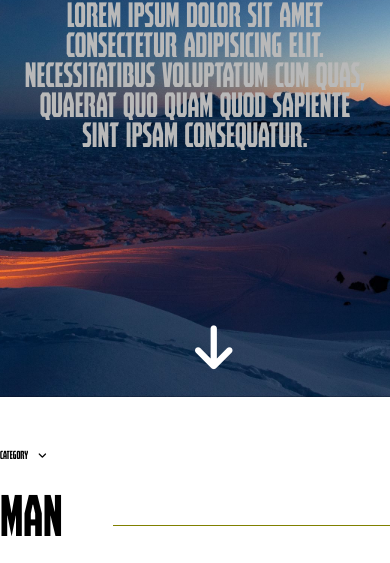
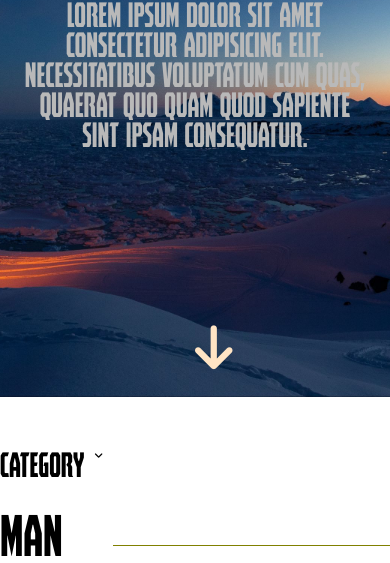
Before and after one commit to DEGENERALLISSIMUS/WEB-PROGRAMMING.-SITE-PURE-HTML-CSS, a plain HTML site: page index.html in a window 390 px wide. Shown: the part 503-1066 px from the top of the page. Drawn offline with Linux system fonts and the light colour scheme.

Commit message:
navigation-btn

```diff
--- a/css/main.css
+++ b/css/main.css
@@ -186,6 +186,7 @@ h3 {
   font-size: 50px;
   position: absolute;
   bottom: 5%;
+  color: bisque;
 }
 .main-header-img img {
   width: 100%;
@@ -640,6 +641,7 @@ footer {
   }
   .bar-filter a p {
     margin-right: 10px;
+    font-size: 30px;
   }
   .navigation-panel {
     max-width: 576px;
--- a/index.html
+++ b/index.html
@@ -48,13 +48,15 @@
           </div>
 
           <div class="arrow-down-on-img-header">
-            <i class="fa-solid fa-arrow-down arrow-down"></i>
+            <a href="#content-site" class="arrow-down">
+              <i class="fa-solid fa-arrow-down arrow-down"></i
+            ></a>
           </div>
         </div>
       </div>
     </header>
 
-    <div class="filter conteiner">
+    <div class="filter conteiner" id="content-site">
       <div class="filter-category-adaptation">
         <div class="filter-category">
           <div class="input-category">
@@ -72,7 +74,7 @@
         </div>
 
         <div class="all-filter">
-          <a href="#"><p>SEE ALL PRODUCTS</p></a>
+          <a href="#allproducts"><p>SEE ALL PRODUCTS</p></a>
         </div>
       </div>
       <div class="bar-filter">
@@ -83,7 +85,7 @@
       </div>
     </div>
 
-    <div class="carousel conteiner">
+    <div class="carousel conteiner" id="allproducts">
       <div class="content">
         <div class="block-name-category-carousel">
           <div class="name-category-carousel">
```
